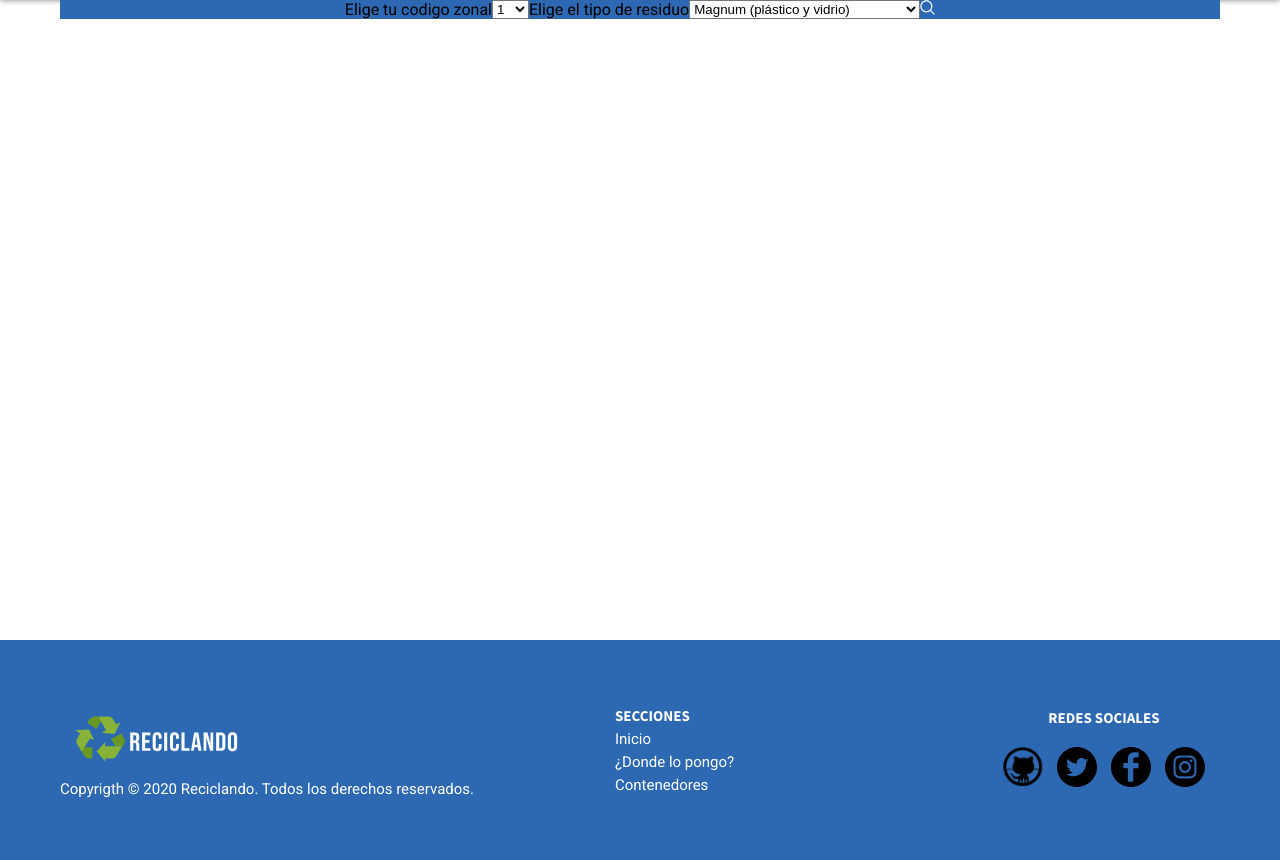
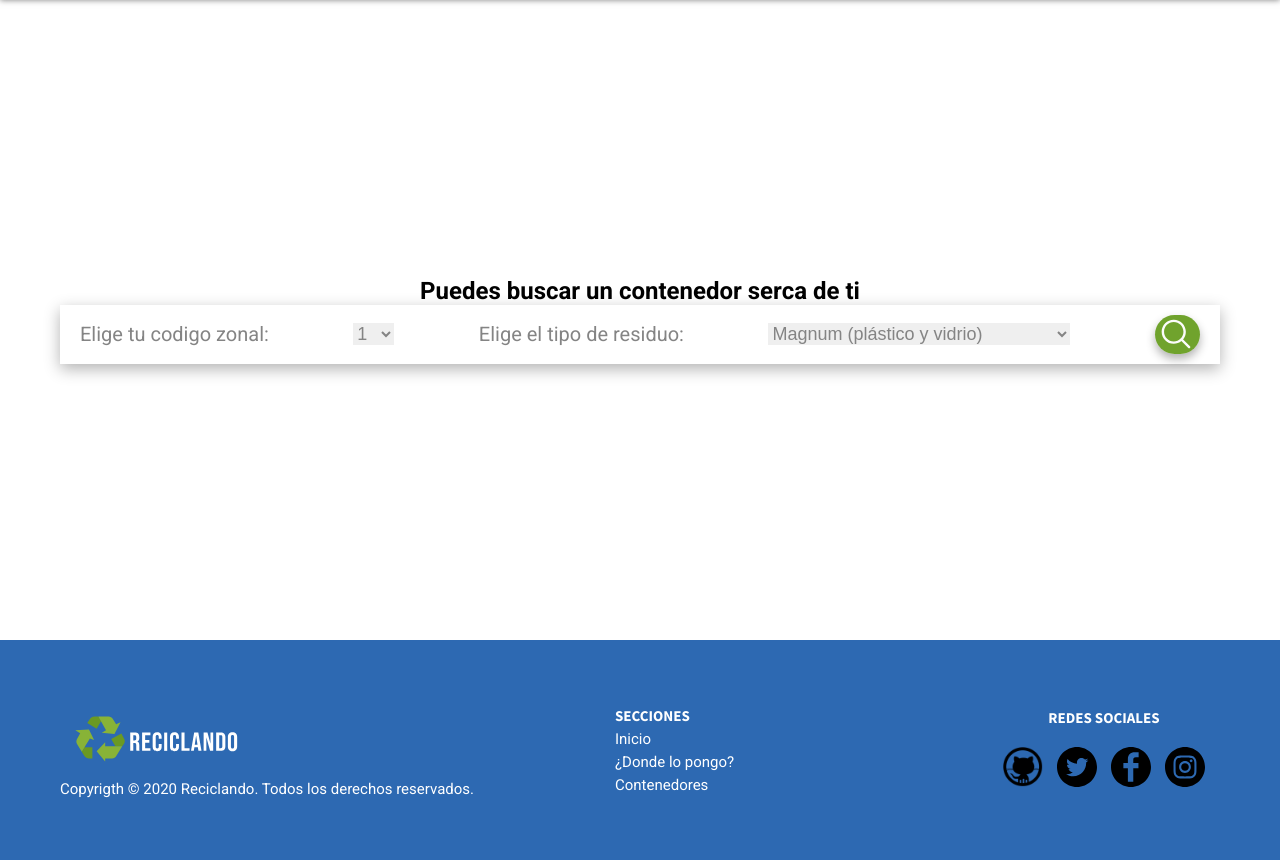
Before and after one commit to nmachado03/reciclando, a Flask app: page /containers in a window 1280 px wide. Shown: the part 70-930 px from the top of the page. Run offline with Flask 2, Linux system fonts and the light colour scheme; data comes from the database, SQL or seed files in the repository; some libraries are stand-ins or nearby versions.

Commit message:
ccs search form

```diff
--- a/src/static/css/style.css
+++ b/src/static/css/style.css
@@ -185,20 +185,55 @@ section.form{
 
 /* Containers Form */
 
-section.form-containers form{
+section.form-containers{
+    width: 100%;
+    height: 80vh;
     display: flex;
     justify-content: center;
-    flex-direction: row;
-    background-color: #2d69b2;
+    align-items: center;
+    flex-direction: column;
 }
 
-.form-containers form input{
-    margin: 2px;
+section.form-containers form{
+    height: auto;
+    width: 100%;
+    box-shadow: 0 5px 15px rgba(0, 0, 0, 0.3);
+
+}
+
+section.form-containers form .serch-form{
+    display: flex;
+    justify-content: space-between;
+    align-items: center;
+    font-size: 20px;
+    color: #848484;
+    padding: 10px 20px ;
+}
+
+.form-containers form select{
+    border: none;
+    outline: none;
+    font-size: 18px;
+    color: #848484;
+}
+
+.form-containers form select:first-child{
+    border-right: 1px solid #ccc;
+}
+
+.form-containers form label[for="submit"]{
+    width: 45px;
+    background-color: #58940ada;
+    border-radius: 100px;
+    padding-left: 6px;
+    padding-top: 4px;
+    box-shadow: 0px 5px 10px rgba(0, 0, 0, 0.3) ;
+
 }
 
 .form-containers form figure img{
     height: auto;
-    width: 15px;
+    width: 30px;
 }
 
 .form-containers form input[type="submit"]{
--- a/src/templates/containers.html
+++ b/src/templates/containers.html
@@ -1,22 +1,28 @@
 {% extends 'layout.html'  %}
 {% block tittle_tag %} Info Contenedores {% endblock %}
 {% block content %}
+
 <section class="form-containers">
+    <h1>Puedes buscar un contenedor serca de ti</h1>
     <form action="{{url_for('containers')}}" method="post">
-        <label for="ccz">Elige tu codigo zonal</label>
+        <div class="serch-form">
+            <label for="ccz">Elige tu codigo zonal:</label>
             <select name="ccz" id="ccz">
                 {% for ccz in listCCZ %}
                 <option value="{{ ccz }}">{{ ccz }}</option>
                 {%endfor%}
             </select>
-        <label for="nombre_con">Elige el tipo de residuo</label>
+            <label for="nombre_con">Elige el tipo de residuo:</label>
             <select name="nombre_con" id="nombre_con">
                 {% for nombre_con in listNOMBRE_CON %}
                 <option value="{{ nombre_con }}">{{ nombre_con }}</option>
                 {%endfor%}
             </select>
-        <label for="submit"> <figure> <img src="{{ url_for('static', filename = 'media/lupa.svg')}}" alt=""></figure> </label>
+            <label for="submit">
+                <figure> <img src="{{ url_for('static', filename = 'media/lupa.svg')}}" alt=""></figure>
+            </label>
             <input id="submit" type="submit">
+        </div>
     </form>
 
 </section>
```
Also changed, not shown: src/templates/result.html (+5 -5 lines), 1 other file. Lines whose indentation alone changed are shown as unchanged.
